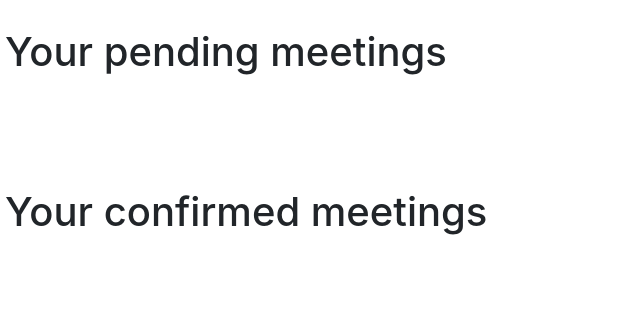
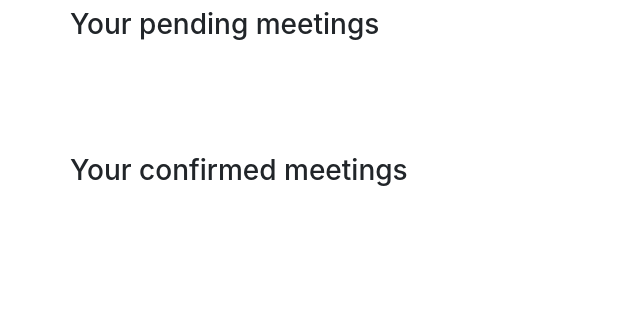
Before and after one commit to ngmhprogramming/covegg, a Flask app: page /meetings in a window 1280 px wide. Shown: the part 56-381 px from the top of the page, without its empty margins (0-640 px from the left). Run offline with Flask 2, Linux system fonts and the light colour scheme; a user stored in the database is signed in; data comes from the database, SQL or seed files in the repository; some libraries are stand-ins or nearby versions.

Commit message:
Minor changes

```diff
--- a/templates/meetings.html
+++ b/templates/meetings.html
@@ -4,9 +4,9 @@
   <body>
     {% include 'navbar.html' %}
     {% include 'notifs.html' %}
-	<div class="main">
+	<div class="container">
         <div class="row my-2">
-          <h1>Your pending meetings</h1>
+          <h3>Your pending meetings</h3>
         </div>
         <div class="row px-2 mb-5">
             <table class="table">
@@ -31,7 +31,7 @@
         </div>
         <br>
         <div class="row my-2">
-          <h1>Your confirmed meetings</h1>
+          <h3>Your confirmed meetings</h3>
         </div>
         <div class="row px-2 mb-5">
             <table class="table">
```
Also changed, not shown: generate_test_data.py (+6 -1 lines).
